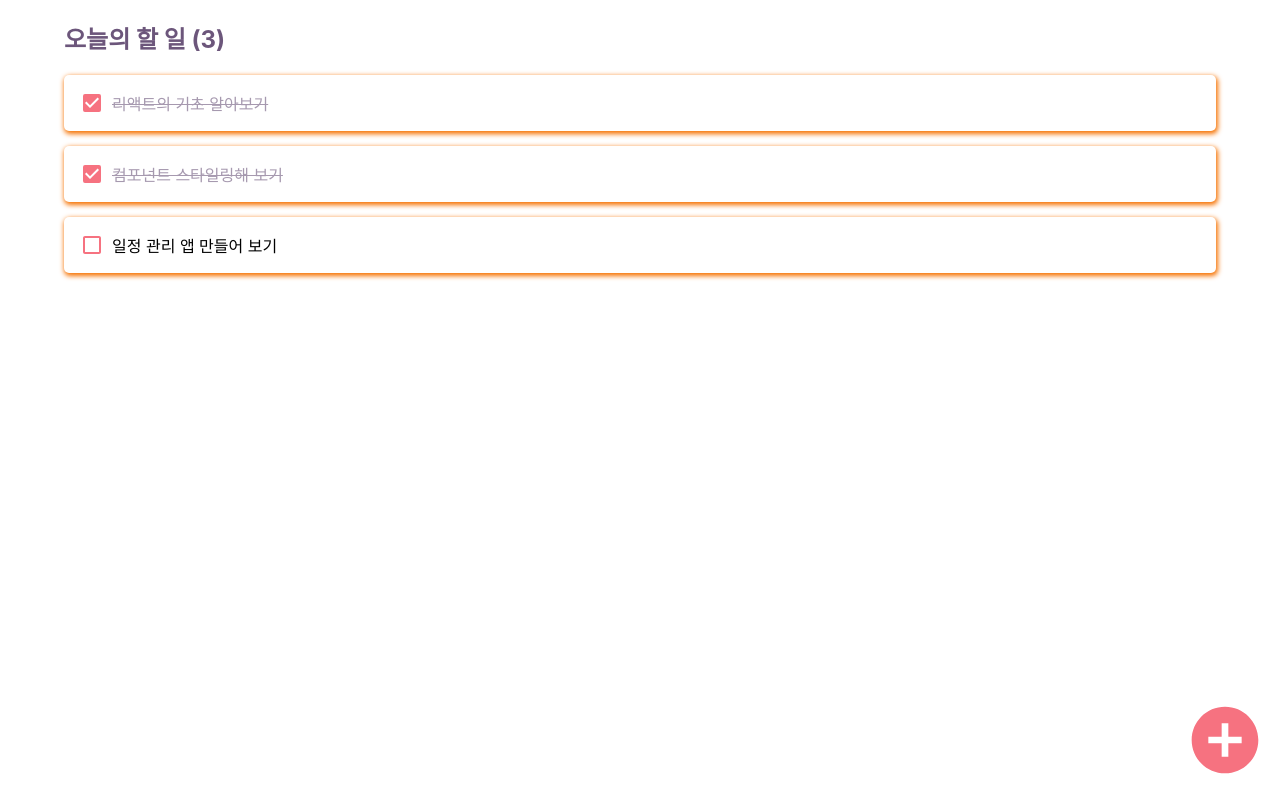
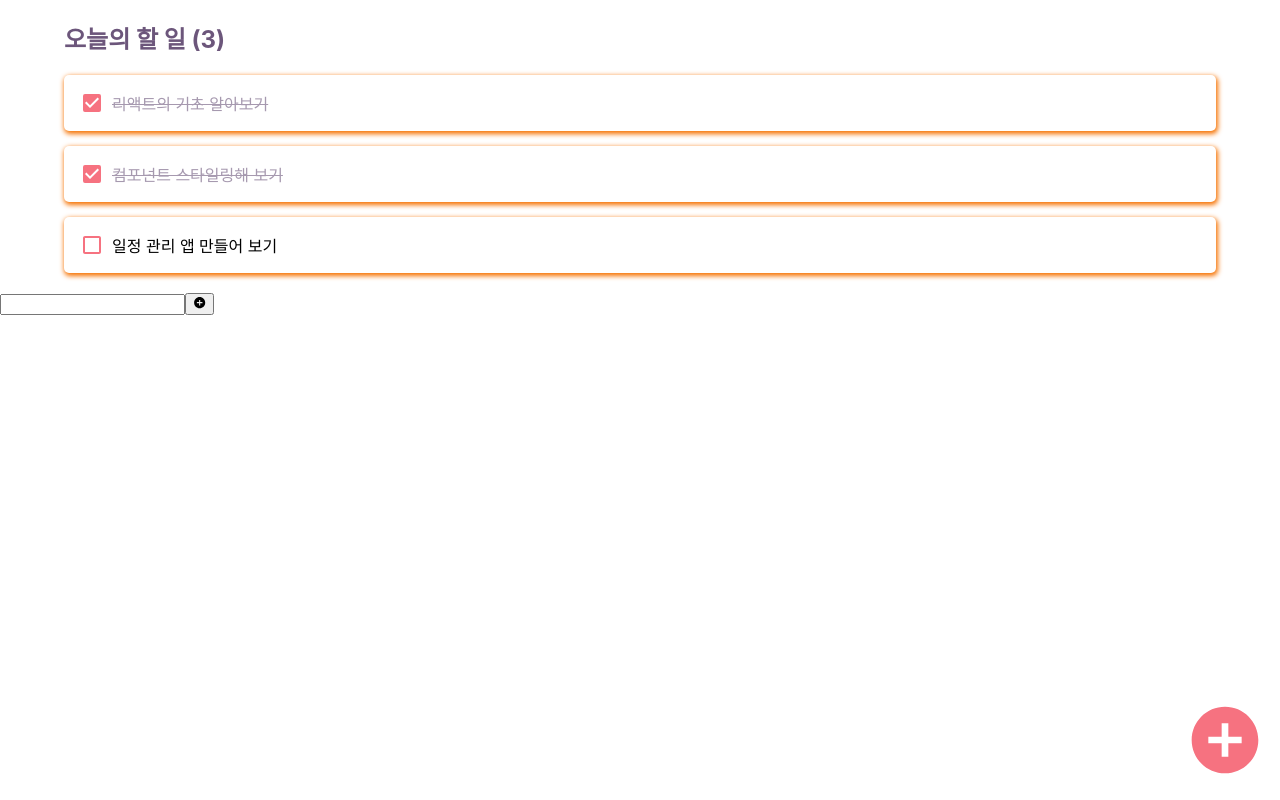
Before and after one commit to wochae/6ew, a React (Create React App) app in the folder blog/: page / in a window 1280 px wide. Both pictures are taken after a click on the element 1235 px from the left and 750 px from the top of the page. Built offline with nearby package versions, Linux system fonts and the light colour scheme.

Commit message:
[feat] : 3rd Create Factor - InsertToggle #12

```diff
--- a/blog/src/App.js
+++ b/blog/src/App.js
@@ -1,19 +1,29 @@
 import React, { useState } from 'react';
 import Template from './components/Template';
 import TodoList from './components/TodoList';
+import TodoInsert from './components/TodoInsert';
 import './App.css';
 import { MdAddCircle } from 'react-icons/md';
 
 const App = () => {
+  const [insertToggle, setInsertToggle] = useState(false); // 추가 버튼 클릭 시, TodoInsert 컴포넌트 보여주기 위한 상태
   const [todos, setTodos] = useState( [
     { id: 1, text: '리액트의 기초 알아보기', checked: true },
     { id: 2, text: '컴포넌트 스타일링해 보기', checked: true },
     { id: 3, text: '일정 관리 앱 만들어 보기', checked: false }
   ]);
+
+  const onInsertToggle = () => {
+    setInsertToggle(prev => !prev);
+  };
+
   return(
     <Template todoLength={todos.length}>
       <TodoList todos={todos}/>
-      <div className="add-todo-button"><MdAddCircle/></div>
+      <div className="add-todo-button" onClick={onInsertToggle}>
+        <MdAddCircle/>
+      </div>
+      {insertToggle && <TodoInsert />}
     </Template>
   );
 };
--- a/blog/src/components/TodoInsert.js
+++ b/blog/src/components/TodoInsert.js
@@ -0,0 +1,18 @@
+import React from "react";
+import { MdAddCircle } from "react-icons/md";
+
+const TodoInsert = () => {
+    return (
+    <div>
+        <div className="background"></div>
+        <form>
+            <input></input>
+            <button type="submidt">
+                    <MdAddCircle />
+                </button>
+        </form>
+    </div>
+    );
+};
+
+export default TodoInsert;
```
